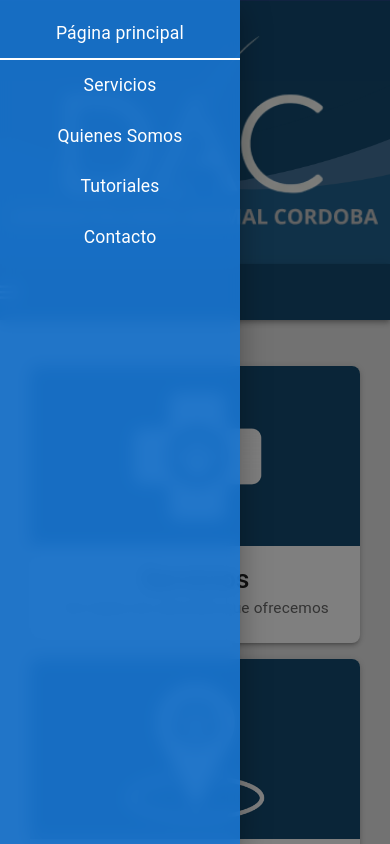
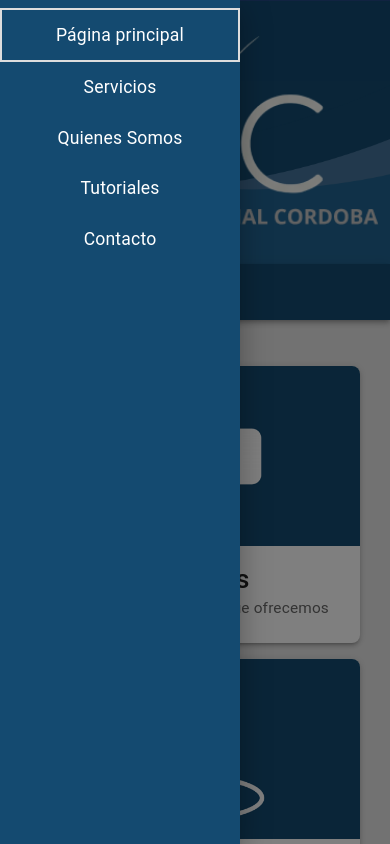
Before and after one commit to aeffekt/vetweb, a React (Vite) app: page / in a window 390 px wide. Both pictures are taken after a click on the button "open drawer". Shown: the top 844 px of the page. Built offline with nearby package versions, Linux system fonts and the light colour scheme; a web font is replaced by a local one.

Commit message:
minor fix: backgroundColor mobile menu to primary.main & border to isActive

```diff
--- a/src/components/Navbar.jsx
+++ b/src/components/Navbar.jsx
@@ -48,7 +48,7 @@ function Navbar() {
               sx={{
                 textAlign: 'center',
                 color: 'white',
-                borderBottom: isActive(item.path) ? '2px solid #ffffff' : 'none',
+                border: isActive(item.path) ? '2px solid #dddddd' : 'none',
                 '&:hover': {
                   backgroundColor: 'primary.dark',
                 },
@@ -109,7 +109,7 @@ function Navbar() {
           '& .MuiDrawer-paper': {
             boxSizing: 'border-box',
             width: 240,
-            backgroundColor: 'rgba(25, 118, 210, 0.9)',
+            backgroundColor: 'primary.main',
             backdropFilter: 'blur(8px)',
           },
         }}
```
